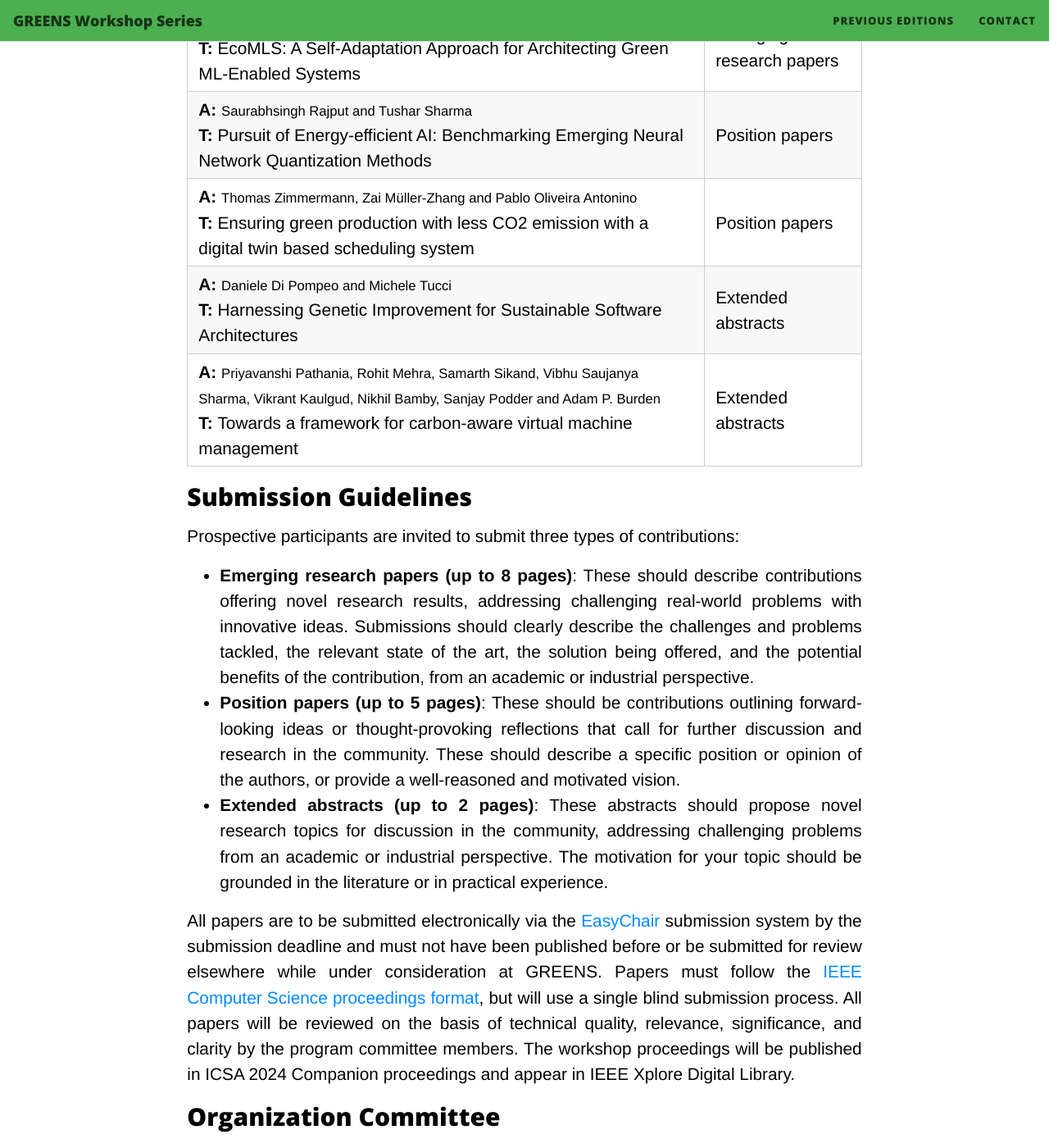
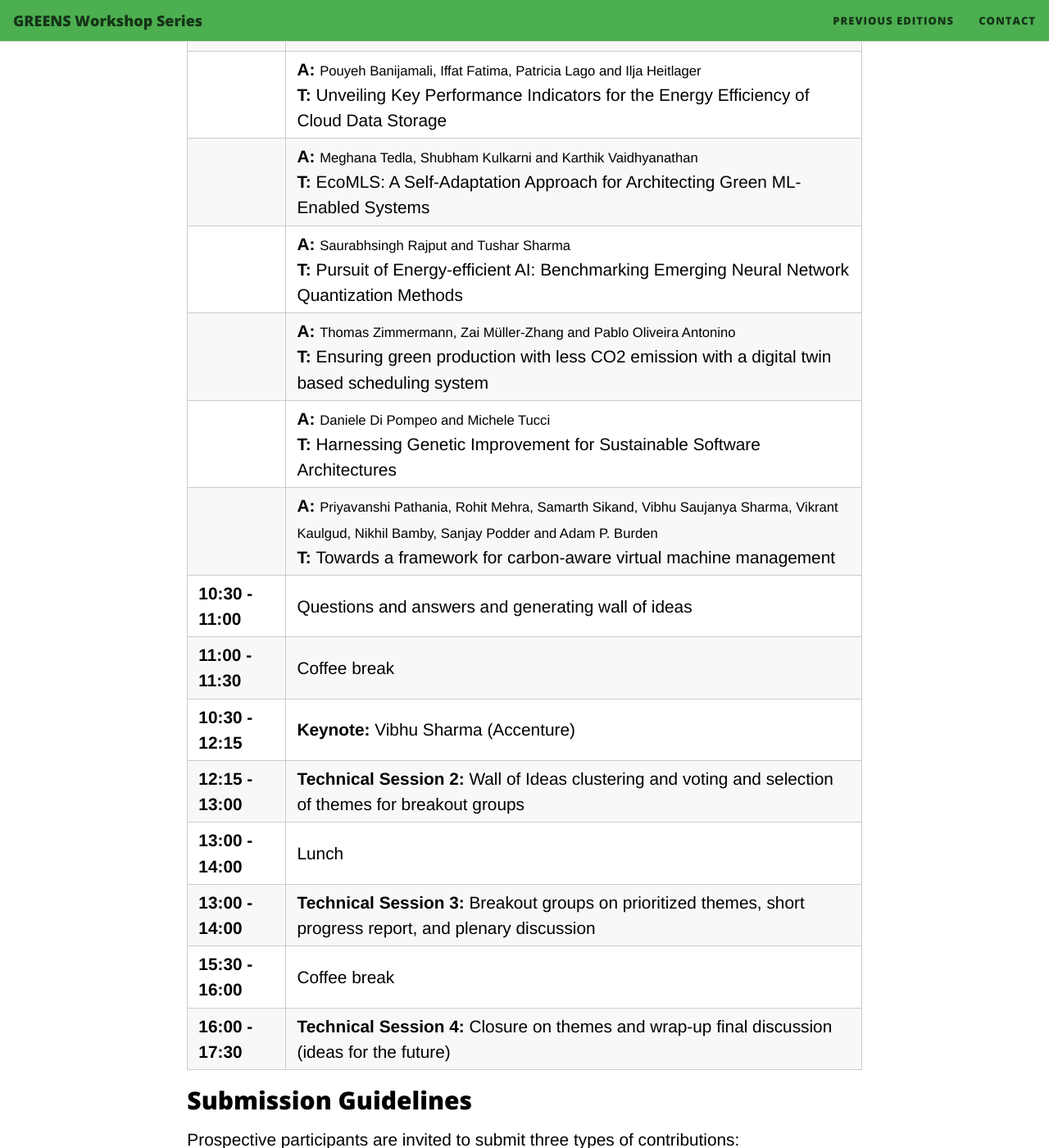
Before and after one commit to greensworkshop/greensworkshop.github.io, a Jekyll site: the page built from index.html, in a window 1280 px wide and 1400 px high, scrolled down 2645 px. Shown: the whole window at 82% size. Built offline with Jekyll 4.4.1, drawn with Linux system fonts in a browser that asks for light colours; nearby versions of some CDN libraries; the list of posts is cut into pages by our own code; some of the changed text lies outside the part shown.

Commit message:
programm added

```diff
--- a/index.html
+++ b/index.html
@@ -79,59 +79,106 @@ sustainability:</p>
 	<li><b>Workshop dates: </b> June 5 2024</li>
 </ul>
 
-<h2 id="accepted-papers">Accepted Papers</h2>
-
+<h2 id="accepted-papers">Program</h2>
 <table>
 	<thead>
 		<tr>
-			<th>Paper (A: Authors, T: Title)</th>
-			<th>Type</th>
+			<th>Time</th>
+			<th>Event</th>
 		</tr>
 	</thead>
+
 	<tbody>
 		<tr>
-			<td><b>A: </b><small>Eames Trinh, Markus Funke, Patricia Lago and Justus Bogner</small><br><b>T: </b>Sustainability Integration of Artificial Intelligence into the Software Development Life Cycle</td>
-			<td>Emerging research papers</td>
-		</tr>
-		<tr>
-			<td><b>A: </b><small>Apoorva Nalini Pradeep Kumar, Justus Bogner, Markus Funke and Patricia Lago</small><br><b>T: </b>Balancing Progress and Responsibility: A Synthesis of Sustainability Trade-Offs of AI-Based Systems</td>
-			<td>Emerging research papers</td>
+			<td><b>9:30 - 9:45</b></td>
+			<td>Introduction of organizers, introduction of participants and start of the wall of ideas.</td>
 		</tr>
 
 		<tr>
-			<td><b>A: </b><small>Sagar Gupta and Aman Gupta</small><br><b>T: </b>Optimising the Carbon Footprint for Cloud Resources in a Cloud Environment</td>
-			<td>Emerging research papers</td>
+			<td><b>9:45 - 10:30</b></td>
+			<td><b>Technical Session 1:</b> Pitch of accepted papers (5 minutes per paper)</td>
 		</tr>
 
 		<tr>
-			<td><b>A: </b><small>Pouyeh Banijamali, Iffat Fatima, Patricia Lago and Ilja Heitlager</small><br><b>T: </b>Unveiling Key Performance Indicators for the Energy Efficiency of Cloud Data Storage</td>
-			<td>Emerging research papers</td>
+		  <td></td>
+			<td><small>Paper (A: Authors, T: Title)</small></td>
 		</tr>
 
 		<tr>
-			<td><b>A: </b><small>Meghana Tedla, Shubham Kulkarni and Karthik Vaidhyanathan</small><br><b>T: </b>EcoMLS: A Self-Adaptation Approach for Architecting Green ML-Enabled Systems</td>
-			<td>Emerging research papers</td>
+		  <td></td>
+			<td><b>A: </b><small>Eames Trinh, Markus Funke, Patricia Lago and Justus Bogner</small><br><b>T: </b>Sustainability Integration of Artificial Intelligence into the Software Development Life Cycle</td>
 		</tr>
 
 		<tr>
+			<td></td>
+			<td><b>A: </b><small>Apoorva Nalini Pradeep Kumar, Justus Bogner, Markus Funke and Patricia Lago</small><br><b>T: </b>Balancing Progress and Responsibility: A Synthesis of Sustainability Trade-Offs of AI-Based Systems</td>
+		</tr>
+		<tr>
+			<td></td>
+			<td><b>A: </b><small>Sagar Gupta and Aman Gupta</small><br><b>T: </b>Optimising the Carbon Footprint for Cloud Resources in a Cloud Environment</td>
+		</tr>
+		<tr>
+			<td></td>
+			<td><b>A: </b><small>Pouyeh Banijamali, Iffat Fatima, Patricia Lago and Ilja Heitlager</small><br><b>T: </b>Unveiling Key Performance Indicators for the Energy Efficiency of Cloud Data Storage</td>
+		</tr>
+		<tr>
+			<td></td>
+			<td><b>A: </b><small>Meghana Tedla, Shubham Kulkarni and Karthik Vaidhyanathan</small><br><b>T: </b>EcoMLS: A Self-Adaptation Approach for Architecting Green ML-Enabled Systems</td>
+		</tr>
+		<tr>
+			<td></td>
 			<td><b>A: </b><small>Saurabhsingh Rajput and Tushar Sharma</small><br><b>T: </b>Pursuit of Energy-efficient AI: Benchmarking Emerging Neural Network Quantization Methods</td>
-			<td>Position papers</td>
+		</tr>
+		<tr>
+			<td></td>
+			<td><b>A: </b><small>Thomas Zimmermann, Zai Müller-Zhang and Pablo Oliveira Antonino</small><br><b>T: </b>Ensuring green production with less CO2 emission with a digital twin based scheduling system</td>
 		</tr>
 
 		<tr>
-			<td><b>A: </b><small>Thomas Zimmermann, Zai Müller-Zhang and Pablo Oliveira Antonino</small><br><b>T: </b>Ensuring green production with less CO2 emission with a digital twin based scheduling system</td>
-			<td>Position papers</td>
+			<td></td>
+			<td><b>A: </b><small>Daniele Di Pompeo and Michele Tucci</small><br><b>T: </b>Harnessing Genetic Improvement for Sustainable Software Architectures</td>
+		</tr>
+		<tr>
+			<td></td>
+			<td><b>A: </b><small>Priyavanshi Pathania, Rohit Mehra, Samarth Sikand, Vibhu Saujanya Sharma, Vikrant Kaulgud, Nikhil Bamby, Sanjay Podder and Adam P. Burden</small><br><b>T: </b>Towards a framework for carbon-aware virtual machine management</td>
 		</tr>
 
 		<tr>
-			<td><b>A: </b><small>Daniele Di Pompeo and Michele Tucci</small><br><b>T: </b>Harnessing Genetic Improvement for Sustainable Software Architectures</td>
-			<td>Extended abstracts</td>
+			<td><b>10:30 - 11:00</b></td>
+			<td>Questions and answers and generating wall of ideas</td>
+		</tr>
+		<tr>
+			<td><b>11:00 - 11:30</b></td>
+			<td>Coffee break</td>
+		</tr>
+		<tr>
+			<td><b>10:30 - 12:15</b></td>
+			<td><b>Keynote: </b> Vibhu Sharma (Accenture)</td>
 		</tr>
 
+		<tr>
+			<td><b>12:15 - 13:00</b></td>
+			<td><b>Technical Session 2:</b> Wall of Ideas clustering and voting and selection of themes for breakout groups</td>
+		</tr>
 
 		<tr>
-			<td><b>A: </b><small>Priyavanshi Pathania, Rohit Mehra, Samarth Sikand, Vibhu Saujanya Sharma, Vikrant Kaulgud, Nikhil Bamby, Sanjay Podder and Adam P. Burden</small><br><b>T: </b>Towards a framework for carbon-aware virtual machine management</td>
-			<td>Extended abstracts</td>
+			<td><b>13:00 - 14:00</b></td>
+			<td>Lunch</td>
+		</tr>
+
+		<tr>
+			<td><b>13:00 - 14:00</b></td>
+			<td><b>Technical Session 3:</b> Breakout groups on prioritized themes, short progress report, and plenary discussion</td>
+		</tr>
+
+		<tr>
+			<td><b>15:30 - 16:00</b></td>
+			<td>Coffee break</td>
+		</tr>
+
+		<tr>
+			<td><b>16:00 - 17:30</b></td>
+			<td><b>Technical Session 4:</b> Closure on themes and wrap-up final discussion (ideas for the future)</td>
 		</tr>
 
 	</tbody>
```
Also changed, not shown: 1 other file.
